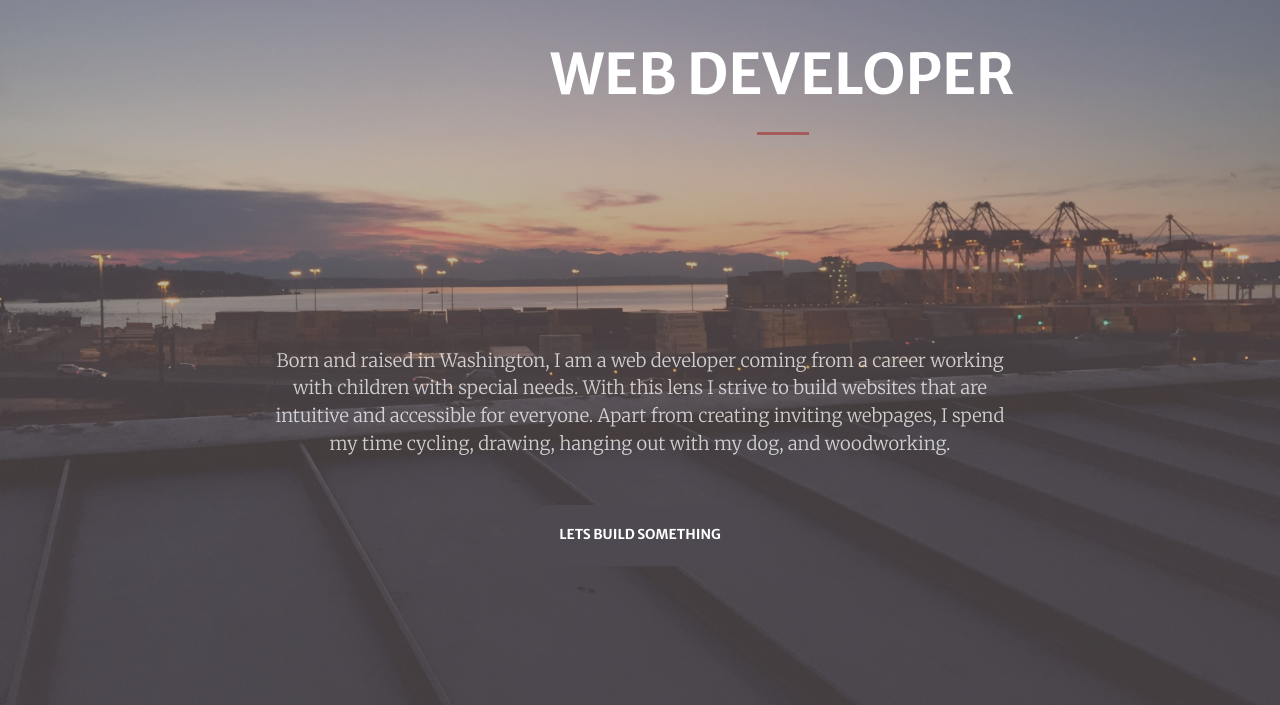
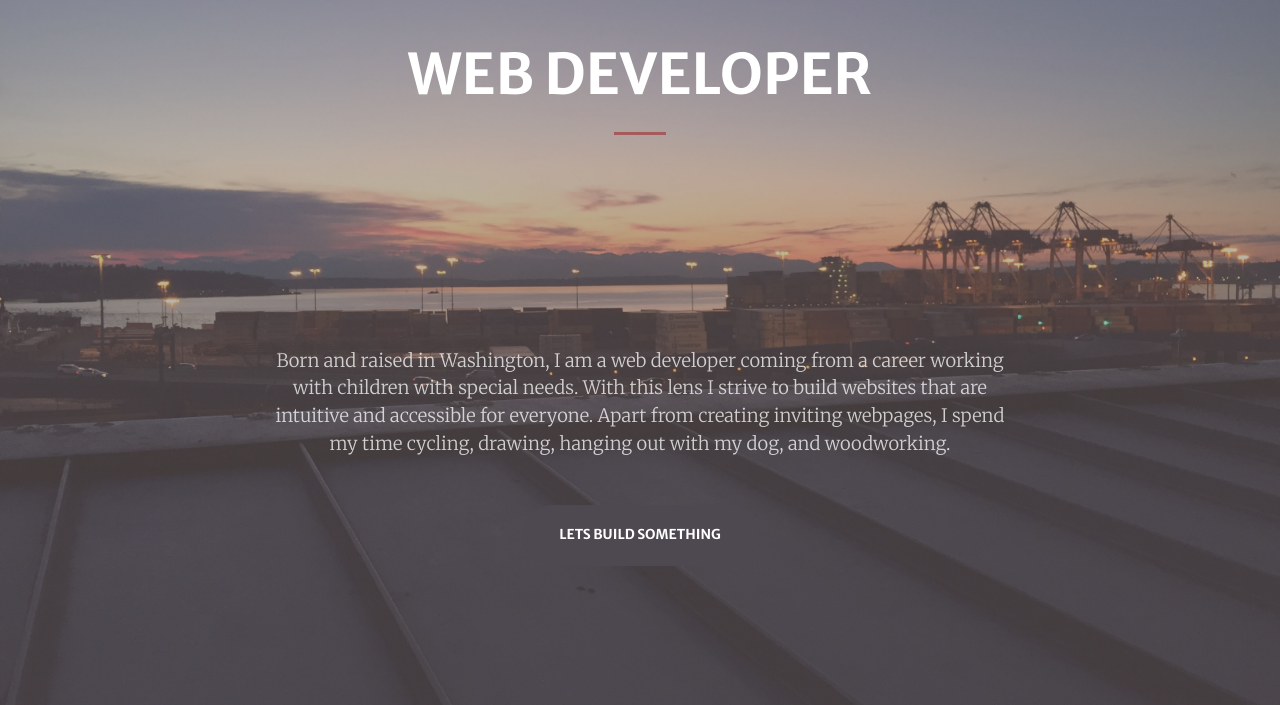
Before and after one commit to Chris-Bortel/Portfolio, a website with bundled scripts: page index.html in a window 1280 px wide. Shown: the part 95-800 px from the top of the page. Built offline with nearby package versions, Linux system fonts and the light colour scheme; files whose address does not match are found by name.

Commit message:
Title Centered

```diff
--- a/index.html
+++ b/index.html
@@ -63,10 +63,10 @@
   <header class="masthead">
     <div class="container h-100">
       <div class="row h-100  justify-content-center text-center">
-        <div class="col-lg-3">
+        <!-- <div class="col-lg-3">
           <img class="img-fluid" src="img/blueSquare.png" alt="">
-        </div>
-        <div class="col-lg-8 title">
+        </div> -->
+        <div class="col-lg-12 title">
           <h1 class="text-uppercase text-white font-weight-bold">web developer</h1>
           <hr class="divider my-4">
         </div>
```
